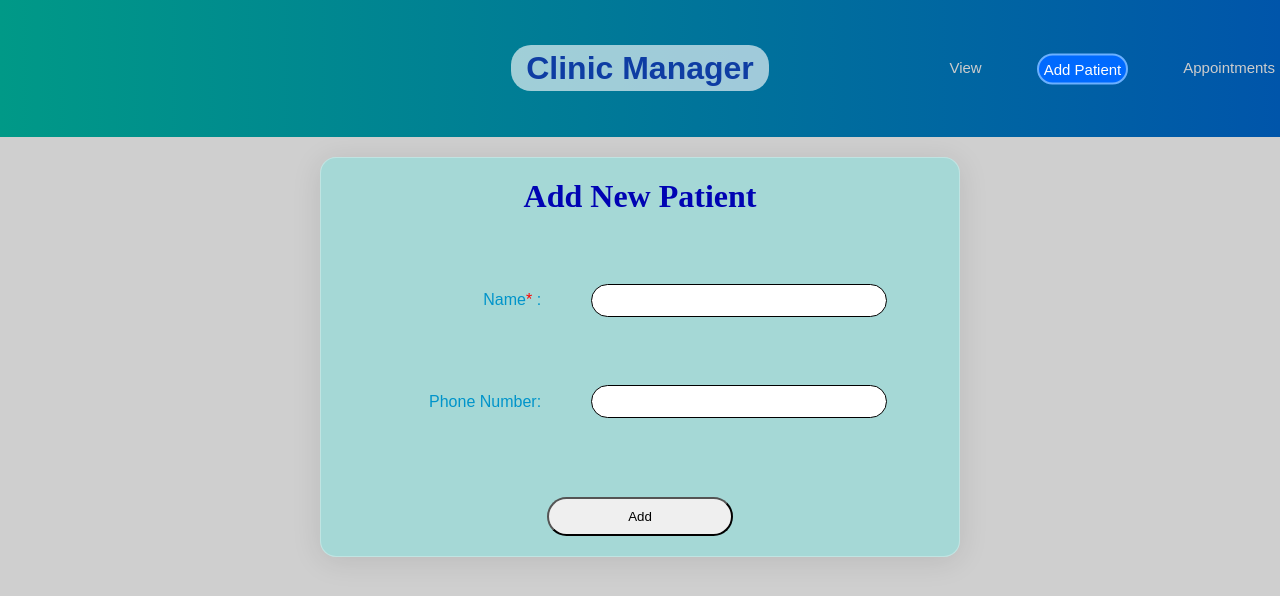
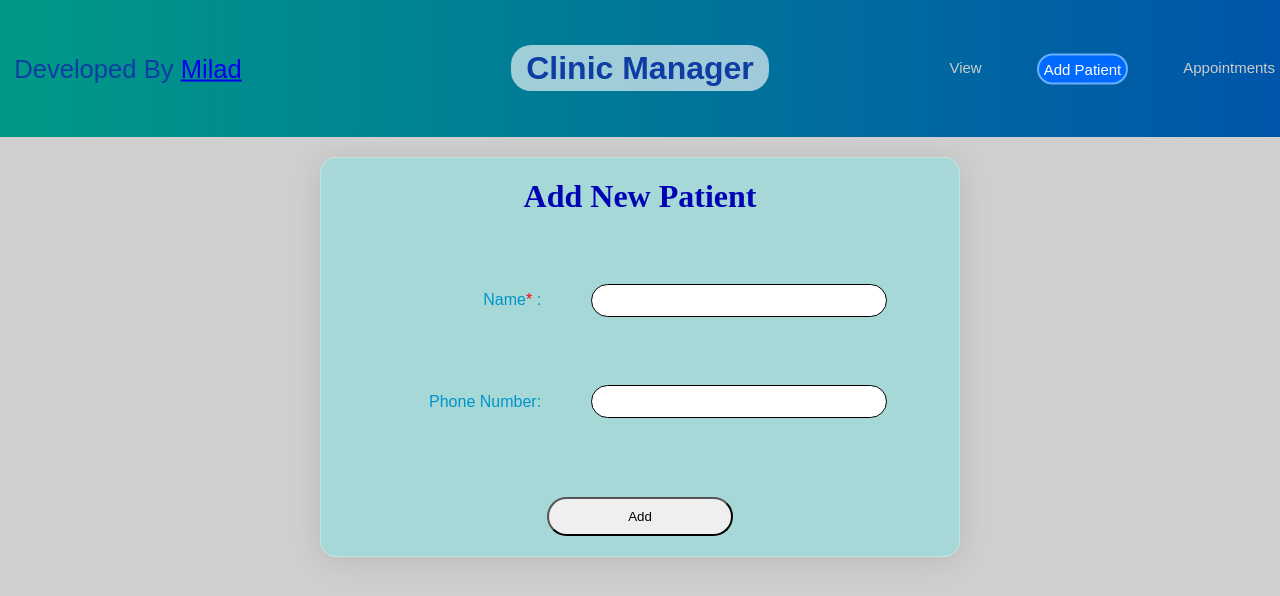
Before and after one commit to Milad7774/Clinic-Manager, a React (Create React App) app: page /#/Create in a window 1280 px wide. Shown: the top 596 px of the page. Built offline with nearby package versions, Linux system fonts and the light colour scheme.

Commit message:
Added WaterMark

```diff
--- a/src/components/NavBar.js
+++ b/src/components/NavBar.js
@@ -3,6 +3,9 @@ import { NavLink } from "react-router-dom";
 const NavBar = () => {
   return (
     <header className="header">
+      <div className="support">
+        Developed By <NavLink to={"https://github.com/Milad7774/"}>Milad</NavLink>
+      </div>
       <span> Clinic Manager </span>
       <div className="links">
         <NavLink
--- a/src/index.css
+++ b/src/index.css
@@ -73,6 +73,14 @@ body {
   background-color: rgb(0, 106, 255);
   color: white;
   border: 2px solid rgb(107, 176, 255);
+}
+.support{
+  display: inline;
+  position: absolute;
+  left: 10%;
+  top: 50%;
+  transform: translate(-50%,-50%);
+  font-size: 2vw;
 }
 
 /* End of NavBar */
```
